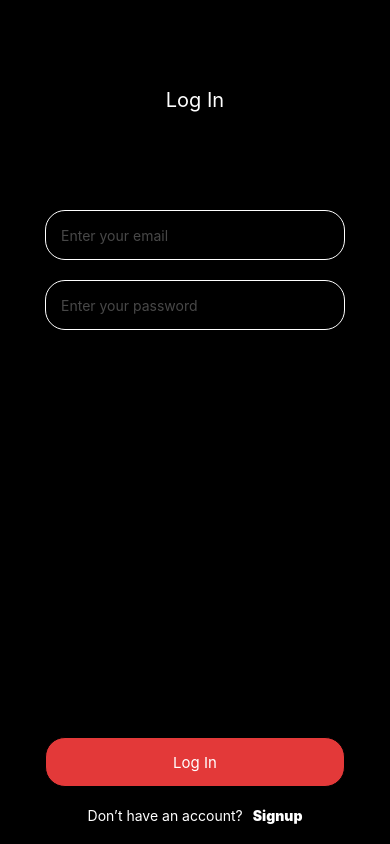
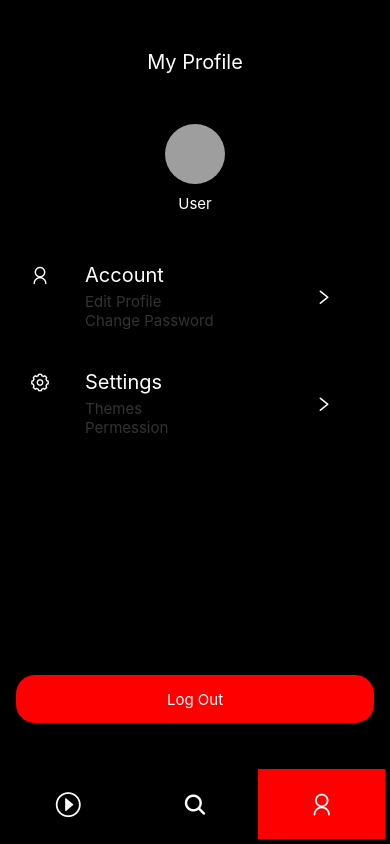
Before and after one commit to Sahilkhatri68/ottclone, a React Native app: screen /profile in a window 390 px wide. Built offline with nearby package versions, Linux system fonts and the light colour scheme; grey boxes are pictures that could not be loaded.

Commit message:
new updates

```diff
--- a/App.js
+++ b/App.js
@@ -4,7 +4,7 @@ import BottomTab from './navigation/BottomTab';
 import AuthNav from './navigation/AuthNav';
 
 const App = () => {
-  const loginCheck = false;
+  const loginCheck = true;
   return (
     <SafeAreaView style={styles.Maincontainer}>
       {loginCheck === true ? (
--- a/navigation/BottomTab.js
+++ b/navigation/BottomTab.js
@@ -4,19 +4,54 @@ import React from 'react';
 import Explore from '../screens/Explore';
 import Search from '../screens/Search';
 import Profile from '../screens/Profile';
-import {Text, View} from 'react-native';
+import {Dimensions, Text, View} from 'react-native';
 const Tab = createBottomTabNavigator();
-
+import Icon from 'react-native-vector-icons/Ionicons';
+import AntDesign from 'react-native-vector-icons/AntDesign';
 const BottomTab = ({}) => {
   return (
     <NavigationContainer>
       <Tab.Navigator
         screenOptions={{
           headerShown: false,
+          tabBarActiveBackgroundColor: 'red',
+          tabBarActiveTintColor: '#FFF',
+
+          tabBarStyle: {
+            backgroundColor: 'black',
+            margin: 5,
+            height: 70,
+            borderTopWidth: 0,
+          },
         }}>
-        <Tab.Screen name="explore" component={Explore} />
-        <Tab.Screen name="search" component={Search} />
-        <Tab.Screen name="profile" component={Profile} />
+        <Tab.Screen
+          name="explore"
+          component={Explore}
+          options={{
+            tabBarIcon: ({}) => (
+              <AntDesign name="playcircleo" color="white" size={25} />
+            ),
+            tabBarShowLabel: false,
+          }}
+        />
+        <Tab.Screen
+          name="search"
+          component={Search}
+          options={{
+            tabBarIcon: ({}) => <Icon name="search" color="white" size={25} />,
+            tabBarShowLabel: false,
+          }}
+        />
+        <Tab.Screen
+          name="profile"
+          component={Profile}
+          options={{
+            tabBarIcon: ({}) => (
+              <AntDesign name="user" color="white" size={25} />
+            ),
+            tabBarShowLabel: false,
+          }}
+        />
       </Tab.Navigator>
     </NavigationContainer>
   );
--- a/package.json
+++ b/package.json
@@ -20,7 +20,8 @@
     "react-native-gesture-handler": "^2.13.2",
     "react-native-reanimated": "^3.5.4",
     "react-native-safe-area-context": "^4.7.2",
-    "react-native-screens": "^3.25.0"
+    "react-native-screens": "^3.25.0",
+    "react-native-vector-icons": "^10.0.0"
   },
   "devDependencies": {
     "@babel/core": "^7.12.9",
--- a/screens/Auth/Login.js
+++ b/screens/Auth/Login.js
@@ -101,7 +101,7 @@ const styles = StyleSheet.create({
   },
   loginbtn: {
     borderWidth: 1,
-    backgroundColor: '#E33939',
+    backgroundColor: 'red',
     height: 50,
     borderRadius: 20,
     justifyContent: 'center',
--- a/screens/Auth/Signup.js
+++ b/screens/Auth/Signup.js
@@ -80,7 +80,7 @@ const styles = StyleSheet.create({
   },
   loginbtn: {
     borderWidth: 1,
-    backgroundColor: '#E33939',
+    backgroundColor: 'red',
     height: 50,
     borderRadius: 20,
     justifyContent: 'center',
--- a/screens/Profile.js
+++ b/screens/Profile.js
@@ -1,14 +1,190 @@
-import {StyleSheet, Text, View} from 'react-native';
+import {
+  Dimensions,
+  Image,
+  StyleSheet,
+  Text,
+  TouchableOpacity,
+  View,
+} from 'react-native';
 import React from 'react';
+import AntDesign from 'react-native-vector-icons/AntDesign';
 
 const Profile = () => {
+  // const DeviceWidth = Dimensions.get('screen').width;
   return (
-    <View style={{flex: 1, backgroundColor: 'black'}}>
-      <Text style={{color: 'white'}}>Profile</Text>
+    <View style={styles.WrapCont}>
+      <View>
+        <View style={styles.MainCont}>
+          <Text style={styles.textstyle}>My Profile</Text>
+        </View>
+        <View style={styles.userCont}>
+          <View style={styles.userporfilecont}>
+            <Image
+              style={styles.tinyLogo}
+              source={{
+                uri: 'https://as2.ftcdn.net/v2/jpg/02/32/80/57/1000_F_232805769_mY3gAqlZ28O5PPE5w7YqQg5RiFEJToI6.jpg',
+              }}
+            />
+          </View>
+          <View>
+            <Text style={styles.usertext}>User</Text>
+          </View>
+        </View>
+        {/* settin 1 */}
+        <View style={styles.settingCont}>
+          <View style={styles.lefticonCont}>
+            <AntDesign name="user" color="white" size={20} />
+          </View>
+          <View style={styles.MidCont}>
+            <Text style={styles.textsetting}>Account</Text>
+          </View>
+        </View>
+        <View style={styles.btmsettingCont}>
+          <View style={styles.lefticonCont}></View>
+          <View>
+            <TouchableOpacity style={styles.centerCont}>
+              <View style={styles.btmmidcont}>
+                <Text style={styles.textsettingbtm}>Edit Profile</Text>
+                <Text style={styles.textsettingbtm}>Change Password</Text>
+              </View>
+              <View>
+                <AntDesign name="right" color="white" size={18} />
+              </View>
+            </TouchableOpacity>
+          </View>
+        </View>
+        {/* settin 2 */}
+        <View style={styles.settingCont}>
+          <View style={styles.lefticonCont}>
+            <AntDesign name="setting" color="white" size={20} />
+          </View>
+          <View style={styles.MidCont}>
+            <Text style={styles.textsetting}>Settings</Text>
+          </View>
+        </View>
+        <View style={styles.btmsettingCont}>
+          <View style={styles.lefticonCont}></View>
+          <View>
+            <TouchableOpacity style={styles.centerCont}>
+              <View style={styles.btmmidcont}>
+                <Text style={styles.textsettingbtm}>Themes</Text>
+                <Text style={styles.textsettingbtm}>Permession</Text>
+              </View>
+              <View>
+                <AntDesign name="right" color="white" size={18} />
+              </View>
+            </TouchableOpacity>
+          </View>
+        </View>
+      </View>
+      <View style={styles.endView}>
+        <TouchableOpacity title="Login" style={styles.loginbtn}>
+          <Text style={styles.buttonText}>Log Out</Text>
+        </TouchableOpacity>
+      </View>
     </View>
   );
 };
 
 export default Profile;
 
-const styles = StyleSheet.create({});
+const styles = StyleSheet.create({
+  WrapCont: {
+    flex: 1,
+    backgroundColor: 'black',
+    flexDirection: 'column',
+    justifyContent: 'space-between',
+  },
+  MainCont: {
+    padding: 10,
+    alignItems: 'center',
+    paddingVertical: 50,
+  },
+  textstyle: {
+    fontSize: 20,
+    color: 'white',
+  },
+  userCont: {
+    alignSelf: 'center',
+  },
+  userporfilecont: {
+    width: 60,
+    height: 60,
+    borderRadius: 100,
+  },
+  usertext: {
+    fontSize: 15,
+    color: 'white',
+    alignSelf: 'center',
+    paddingVertical: 10,
+  },
+  tinyLogo: {
+    width: 60,
+    height: 60,
+    alignSelf: 'center',
+    justifyContent: 'center',
+    resizeMode: 'cover',
+    borderRadius: 100,
+  },
+  settingCont: {
+    paddingHorizontal: 30,
+    marginTop: 40,
+    flexDirection: 'row',
+    alignItems: 'center',
+  },
+  btmsettingCont: {
+    flexDirection: 'row',
+    alignItems: 'center',
+    paddingHorizontal: 30,
+  },
+  lefticonCont: {
+    width: 35,
+  },
+  centerCont: {
+    flexDirection: 'row',
+    // alignItems: 'center',
+  },
+  MidCont: {
+    width: 300,
+  },
+  btmmidcont: {
+    marginTop: 5,
+    width: 250,
+  },
+  textsetting: {
+    color: 'white',
+    fontSize: 20,
+    marginLeft: 20,
+  },
+  textsettingbtm: {
+    color: '#333333',
+    fontSize: 15,
+    marginLeft: 20,
+  },
+  textsettinglowcase: {
+    fontSize: 15,
+    color: '#333333',
+  },
+  btmCont: {
+    paddingHorizontal: 30,
+  },
+  btmConttext: {
+    color: '#333333',
+  },
+  loginbtn: {
+    borderWidth: 1,
+    backgroundColor: 'red',
+    height: 50,
+    borderRadius: 20,
+    justifyContent: 'center',
+  },
+  buttonText: {
+    textAlign: 'center',
+    color: 'white',
+    fontSize: 15,
+  },
+  endView: {
+    marginBottom: 40,
+    paddingHorizontal: 15,
+  },
+});
```
Also changed, not shown: 5 other files (tests, documents, lock files or other folders).
